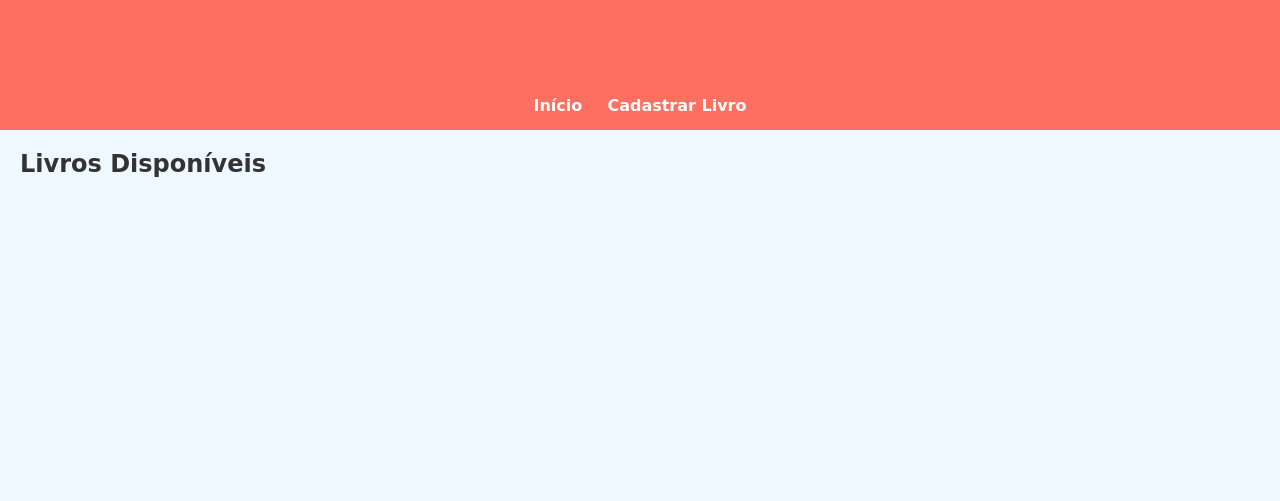
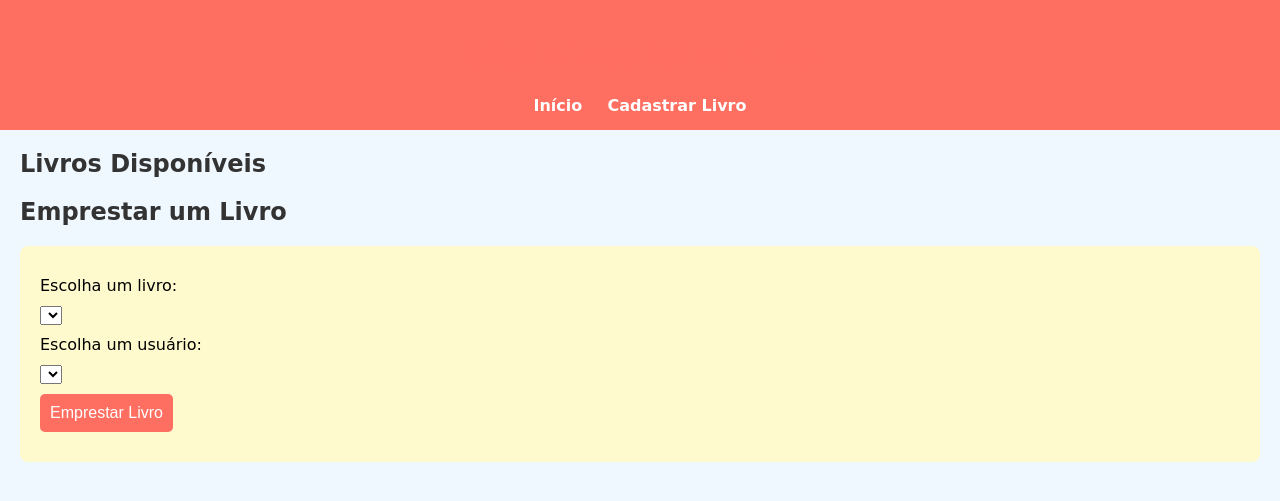
Before and after one commit to Zosin0/POOpython, a Flask app: page /livros in a window 1280 px wide. Shown: the top 501 px of the page. Run offline with Flask 3, Linux system fonts and the light colour scheme; lists and menus that the app fills with data are empty.

Commit message:
Completo

```diff
--- a/app.py
+++ b/app.py
@@ -28,7 +28,8 @@ def cadastrar_livro():
 @app.route('/livros')
 def listar_livros():
     livros = biblioteca.listar_livros_disponiveis()
-    return render_template('livros.html', livros=livros)
+    usuarios = biblioteca.listar_usuarios()
+    return render_template('livros.html', livros=livros, usuarios=usuarios)
 
 # Emprestar um livro
 @app.route('/emprestar', methods=['POST'])
@@ -36,27 +37,32 @@ def emprestar_livro():
     titulo = request.form.get('titulo')
     nome_usuario = request.form.get('usuario')
 
+    # Buscar o usuário e o livro pelo nome/título
     usuario = biblioteca.buscar_usuario(nome_usuario)
     livro = biblioteca.buscar_livro(titulo)
 
+    # Verificar se o livro e o usuário existem, e se o empréstimo pode ser realizado
     if usuario and livro and usuario.pegar_emprestado(livro):
         return redirect(url_for('listar_livros'))
+
     return 'Erro ao emprestar livro', 400
 
+
 # Devolver um livro
-@app.route('/devolver', methods=['GET', 'POST'])
+@app.route('/devolver_livro', methods=['POST'])
 def devolver_livro():
-    if request.method == 'POST':
-        titulo = request.form.get('titulo')
-        nome_usuario = request.form.get('usuario')
+    titulo = request.form.get('titulo')
+    nome_usuario = request.form.get('usuario')
 
-        usuario = biblioteca.buscar_usuario(nome_usuario)
-        livro = biblioteca.buscar_livro(titulo)
+    # Buscar o usuário e o livro pelo nome/título
+    usuario = biblioteca.buscar_usuario(nome_usuario)
+    livro = biblioteca.buscar_livro(titulo)
 
-        if usuario and livro and usuario.devolver_livro(livro):
-            return redirect(url_for('listar_livros'))
-        return 'Erro ao devolver livro', 400
-    return render_template('devolver_livro.html')
+    # Verificar se o livro e o usuário existem, e se a devolução pode ser realizada
+    if usuario and livro and usuario.devolver_livro(livro):
+        return redirect(url_for('listar_livros_emprestados'))
+
+    return 'Erro ao devolver livro', 400
 
 # Cadastrar novos usuários
 @app.route('/cadastrar_usuario', methods=['GET', 'POST'])
@@ -64,9 +70,10 @@ def cadastrar_usuario():
     if request.method == 'POST':
         nome = request.form.get('nome')
         usuario = Usuario(nome)
-        biblioteca.adicionar_usuario(usuario)
+        biblioteca.adicionar_usuario(usuario)  # Adicionando o usuário à lista
         return redirect(url_for('listar_usuarios'))
     return render_template('cadastrar_usuario.html')
+
 
 # Listar usuários cadastrados
 @app.route('/usuarios')
@@ -77,8 +84,9 @@ def listar_usuarios():
 # Ver livros emprestados
 @app.route('/livros_emprestados')
 def listar_livros_emprestados():
-    livros = [livro for livro in biblioteca.livros if livro.emprestado]
+    livros = biblioteca.listar_livros_emprestados()
     return render_template('livros_emprestados.html', livros=livros)
+
 
 if __name__ == '__main__':
     app.run(debug=True)
--- a/biblioteca.py
+++ b/biblioteca.py
@@ -10,7 +10,7 @@ class Biblioteca:
         return [livro for livro in self.livros if not livro.emprestado]
 
     def adicionar_usuario(self, usuario):
-        self.usuarios.append(usuario)
+        self.usuarios.append(usuario)  # Adicionando o usuário à lista
 
     def buscar_usuario(self, nome):
         for usuario in self.usuarios:
@@ -25,7 +25,10 @@ class Biblioteca:
         return None
 
     # Método a sem implementado
-
     def listar_livros_emprestados(self):
         """Método para listar livros que estão emprestados."""
         return [livro for livro in self.livros if livro.emprestado]
+
+    def listar_usuarios(self):
+        """Método para listar livros que estão emprestados."""
+        return [usuario for usuario in self.usuarios]
--- a/templates/livros.html
+++ b/templates/livros.html
@@ -22,6 +22,25 @@
             <li>{{ livro.titulo }} por {{ livro.autor }}</li>
             {% endfor %}
         </ul>
+
+        <h2>Emprestar um Livro</h2>
+        <form action="{{ url_for('emprestar_livro') }}" method="POST">
+            <label for="titulo">Escolha um livro:</label>
+            <select name="titulo" id="titulo" required>
+                {% for livro in livros %}
+                <option value="{{ livro.titulo }}">{{ livro.titulo }}</option>
+                {% endfor %}
+            </select>
+
+            <label for="usuario">Escolha um usuário:</label>
+            <select name="usuario" id="usuario" required>
+                {% for usuario in usuarios %}
+                <option value="{{ usuario.nome }}">{{ usuario.nome }}</option>
+                {% endfor %}
+            </select>
+
+            <button type="submit">Emprestar Livro</button>
+        </form>
     </main>
 </body>
 </html>
--- a/usuario.py
+++ b/usuario.py
@@ -4,7 +4,7 @@ class Usuario:
         self.livros_emprestados = []
 
     def pegar_emprestado(self, livro):
-        if livro.emprestar():
+        if livro.emprestar(self):  # Passa o usuário ao emprestar
             self.livros_emprestados.append(livro)
             return True
         return False
```
Also changed, not shown: livro.py (+12 -2 lines), templates/livros_emprestados.html (+13 -2 lines).
